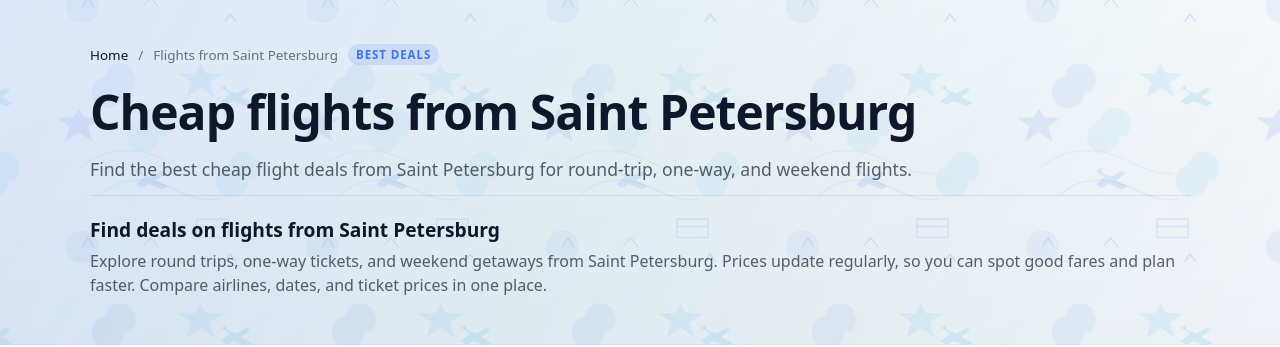
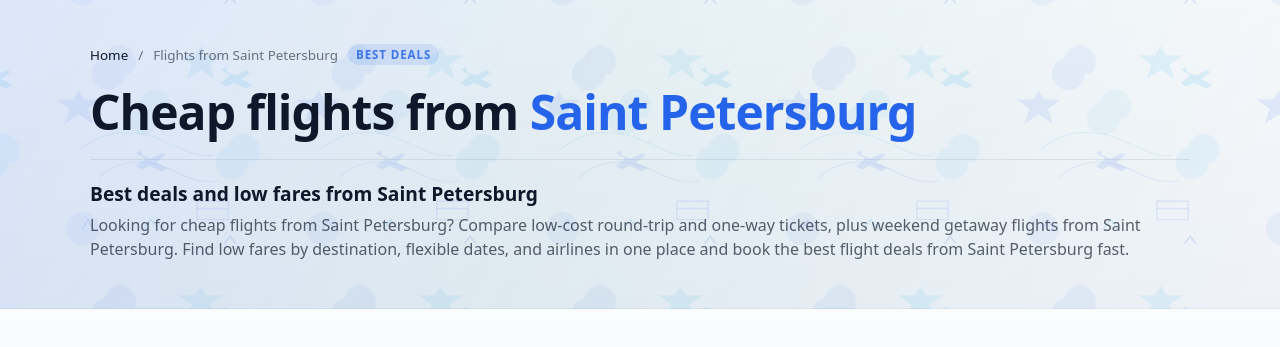
Before and after one commit to aemorozov/toTheTrip_web, a Next.js app: page /flights/from/saint-petersburg in a window 1280 px wide. Shown: the top 347 px of the page. Built offline with nearby package versions, Linux system fonts and the light colour scheme; no server answers.

Commit message:
update styles

```diff
--- a/src/app/flights/from/[city]/page.module.css
+++ b/src/app/flights/from/[city]/page.module.css
@@ -36,9 +36,7 @@
   background-size:
     cover,
     240px 240px;
-  background-position:
-    center,
-    center;
+  background-position: center, center;
   opacity: 0.45;
 }
 
@@ -138,6 +136,10 @@
   line-height: 1.5;
 }
 
+.h1blue {
+  color: var(--bg-accent);
+}
+
 @media screen and (min-width: 880px) {
   .heroContent {
     padding: 44px 20px 48px;
--- a/src/app/flights/from/[city]/page.tsx
+++ b/src/app/flights/from/[city]/page.tsx
@@ -146,21 +146,19 @@ export default async function CityPage({ params }: PageProps) {
               <span className={styles.crumbLabel}>Best deals</span>
             </nav>
             <h1 className={styles.title}>
-              Cheap flights from {matchedCity.name}
+              Cheap flights from{" "}
+              <span className={styles.h1blue}>{matchedCity.name}</span>
             </h1>
-            <p className={styles.subtitle}>
-              Find the best cheap flight deals from {matchedCity.name} for
-              round-trip, one-way, and weekend flights.
-            </p>
             <div className={styles.sectionHeader}>
               <h2 id="flights-from-city" className={styles.sectionTitle}>
-                Find deals on flights from {matchedCity.name}
+                Best deals and low fares from {matchedCity.name}
               </h2>
               <p className={styles.sectionText}>
-                Explore round trips, one-way tickets, and weekend getaways from{" "}
-                {matchedCity.name}. Prices update regularly, so you can spot
-                good fares and plan faster. Compare airlines, dates, and ticket
-                prices in one place.
+                Looking for cheap flights from {matchedCity.name}? Compare
+                low-cost round-trip and one-way tickets, plus weekend getaway
+                flights from {matchedCity.name}. Find low fares by destination,
+                flexible dates, and airlines in one place and book the best
+                flight deals from {matchedCity.name} fast.
               </p>
             </div>
           </div>
--- a/src/app/page.tsx
+++ b/src/app/page.tsx
@@ -21,7 +21,7 @@ export default function HomePage() {
         <HeroBlock />
         <RandomFlightsBlock />
 
-        <section className={styles.seoSection}>
+        {/* <section className={styles.seoSection}>
           <h2>
             Explore real{" "}
             <span className={styles.orange}>cheap flight deals</span> from your
@@ -64,7 +64,7 @@ export default function HomePage() {
               </p>
             </div>
           </div>
-        </section>
+        </section> */}
       </main>
     </>
   );
```
Also changed, not shown: src/components/HeroBlock/HeroBlock.module.css (+3 -5 lines), src/components/HeroBlock/HeroBlock.tsx (+8 -5 lines).
